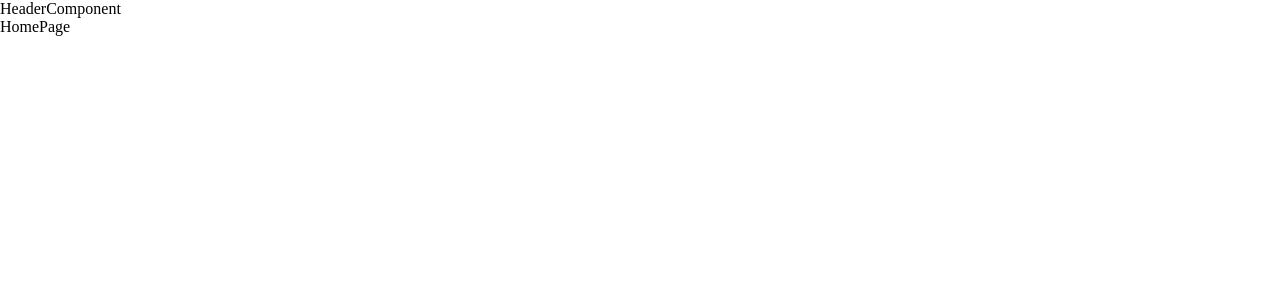
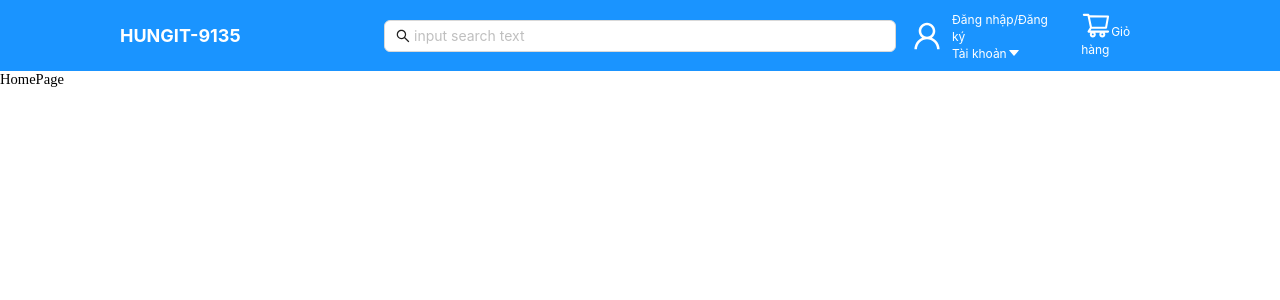
Before and after one commit to TuMinhHung0778/MERN-STACK-ecommerce, a React (Create React App) app: page / in a window 1280 px wide. Shown: the top 300 px of the page. Built offline with nearby package versions, Linux system fonts and the light colour scheme.

Commit message:
#3 Xây dựng UI cho phần Header

```diff
--- a/src/components/HeaderComponent/HeaderComponent.jsx
+++ b/src/components/HeaderComponent/HeaderComponent.jsx
@@ -1,6 +1,58 @@
+import { Col } from "antd";
+import React from "react";
+import {
+  WrapperHeader,
+  WrapperHeaderAccout,
+  WrapperTextHeader,
+  WrapperTextHeaderSmall,
+} from "./style";
+import Search from "antd/es/transfer/search";
+import {
+  CaretDownOutlined,
+  ShoppingCartOutlined,
+  UserOutlined,
+} from "@ant-design/icons";
+
 const HeaderComponent = () => {
   return (
-    <div>HeaderComponent</div>
-  )
-}
-export default HeaderComponent
+    <div>
+      <WrapperHeader gutter={16}>
+        {/* tên của web */}
+        <Col span={6}>
+          <WrapperTextHeader>HUNGIT-9135</WrapperTextHeader>
+        </Col>
+        {/* phần input thanh tìm kiếm */}
+        <Col span={12}>
+          <Search
+            placeholder="input search text"
+            enterButton
+            // onSearch={onSearch}
+          />
+        </Col>
+        {/* phần đăng ký/đăng nhập,tài khoản */}
+        <Col span={6} style={{ display: "flex", gap: "20px" }}>
+          <WrapperHeaderAccout>
+            <UserOutlined style={{ fontSize: "30px" }} />
+            <div>
+              <WrapperTextHeaderSmall style={{ fontSize: "12px" }}>
+                Đăng nhập/Đăng ký
+              </WrapperTextHeaderSmall>
+              <div>
+                <WrapperTextHeaderSmall style={{ fontSize: "12px" }}>
+                  Tài khoản
+                </WrapperTextHeaderSmall>
+                <CaretDownOutlined />
+              </div>
+            </div>
+          </WrapperHeaderAccout>
+          {/* Giỏ hàng */}
+          <div>
+            <ShoppingCartOutlined style={{ fontSize: "30px", color: "#fff" }} />
+            <WrapperTextHeaderSmall>Giỏ hàng</WrapperTextHeaderSmall>
+          </div>
+        </Col>
+      </WrapperHeader>
+    </div>
+  );
+};
+export default HeaderComponent;
--- /dev/null
+++ b/src/components/HeaderComponent/style.js
@@ -0,0 +1,47 @@
+import { Row } from "antd";
+import styled from "styled-components";
+
+// Row là component từ thư viện Ant Design, dùng để tạo layout dạng hàng(grid)
+// - WrapperHeader là một phiên bản của Row, nhưng được thêm style:
+// - padding: 10px 120px: tạo khoảng cách bên trong.
+// - background-color: rgb(26, 148, 255): màu nền xanh dương.
+
+export const WrapperHeader = styled(Row)`
+  padding: 10px 120px;
+  background-color: rgb(26, 148, 255);
+  align-items: center;
+`;
+
+export const WrapperTextHeader = styled.span`
+  font-size: 18px;
+  color: #fff;
+  font-weight: bold;
+  text-align: left;
+`;
+
+export const WrapperHeaderAccout = styled.div`
+  display: flex;
+  align-items: center;
+  color: #fff;
+  gap: 10px;
+`;
+
+export const WrapperTextHeaderSmall = styled.span`
+  font-size: 12px;
+  color: #fff;
+`;
+
+
+
+/**
+ * 1. Ở ĐÂY SỬ DỤNG styled-components :
+ * Styled-components là một thư viện CSS-in-JS dành cho React và React Native,
+ * cho phép bạn viết CSS trực tiếp trong JavaScript bằng cách sử dụng cú pháp template literals (dấu backtick ``).
+ * Thay vì tách riêng file .css, bạn có thể gắn style trực tiếp vào component — giúp mã nguồn gọn gàng, dễ bảo trì và tránh trùng lặp tên class.
+ *
+ *  2. Styled-components làm được gì ?
+ * - Tạo component có style riêng biệt: Style gắn liền với logic của component.
+ * - Không cần className hay file CSS riêng.
+ * - Hỗ trợ dynamic styling: Có thể thay đổi style theo props.
+ * - Tự động sinh tên class duy nhất: Tránh xung đột CSS.
+ */
--- a/src/index.css
+++ b/src/index.css
@@ -5,5 +5,5 @@ body {
 }
 
 html {
-  font-size: medium;
+  font-size: 91.1%;
 }
--- a/src/routes/index.js
+++ b/src/routes/index.js
@@ -7,7 +7,7 @@ export const routes = [
     {
         path: '/',
         page: HomePage,
-        isShowHeader: true
+        isShowHeader: true // Route hợp lệ có isShowHeader: true
     },
     {
         path: '/order',
@@ -21,6 +21,6 @@ export const routes = [
     },
     {
         path: '*',
-        page: NotFoundPage
+        page: NotFoundPage // Route không hợp lệ không có isShowHeader
     }
 ]
```
Also changed, not shown: src/App.js (+11 -0 lines).
